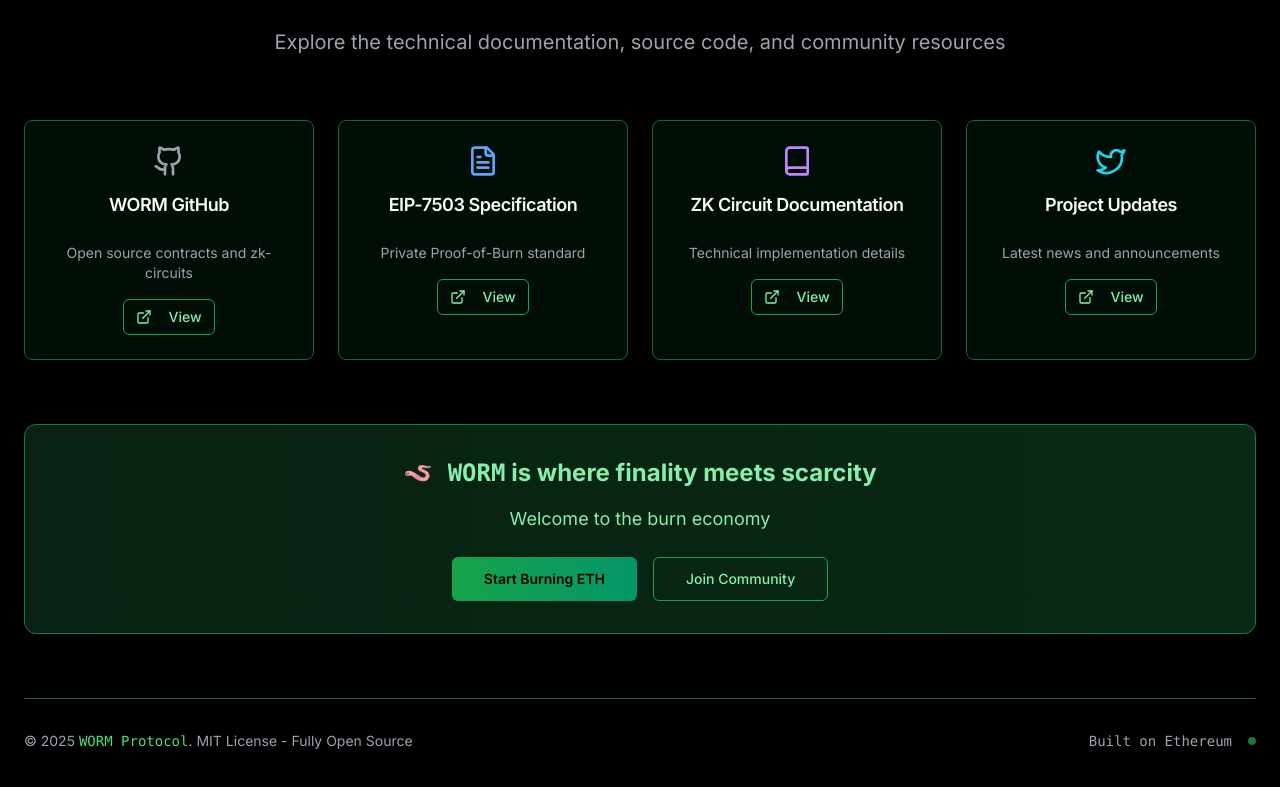
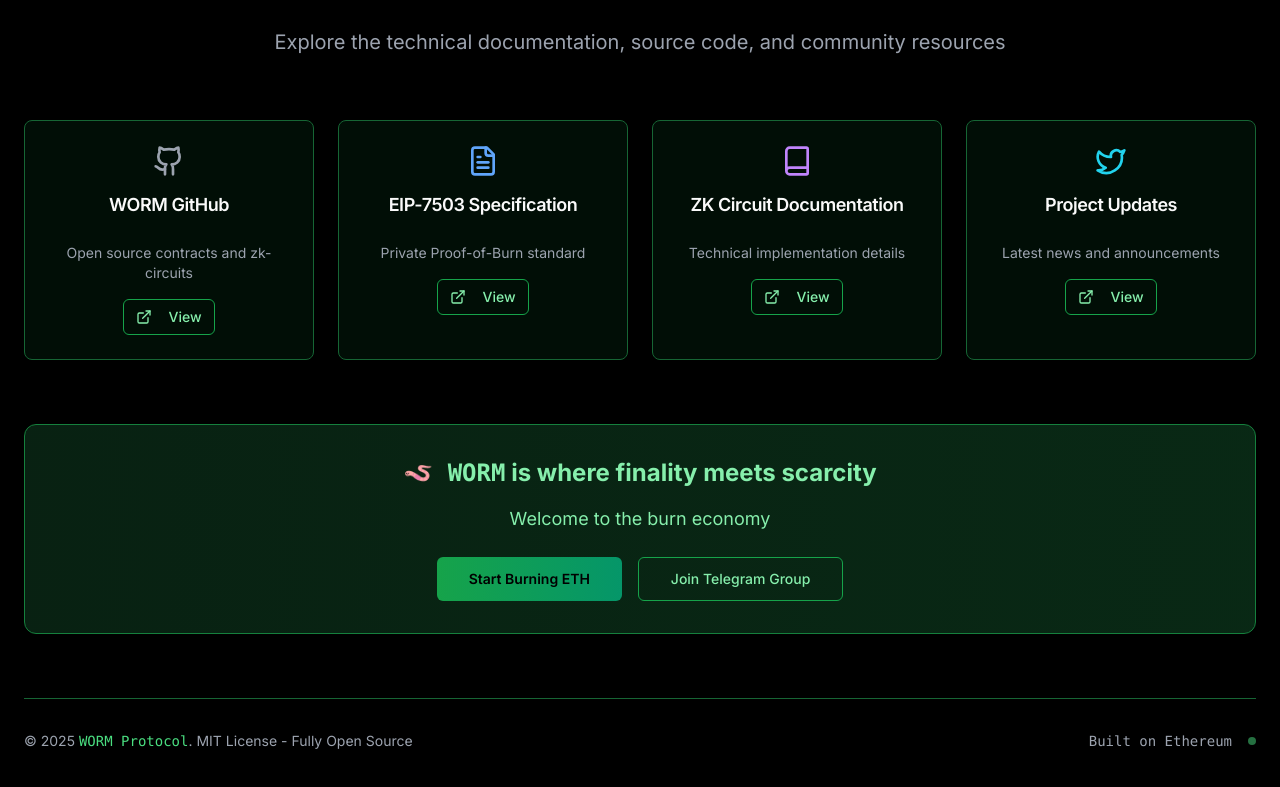
Before and after one commit to worm-privacy/app, a Next.js app: page / in a window 1280 px wide. Shown: the part 6012-6799 px from the top of the page. Built offline with nearby package versions, Linux system fonts and the light colour scheme.

Commit message:
Add TG link

```diff
--- a/components/resources.tsx
+++ b/components/resources.tsx
@@ -78,19 +78,23 @@ export function Resources() {
           <p className="text-lg text-green-300 mb-6">Welcome to the burn economy</p>
 
           <div className="flex flex-col sm:flex-row gap-4 justify-center">
+            <a href="https://github.com/worm-privacy/miner">
               <Button
                 size="lg"
                 className="bg-gradient-to-r from-green-600 to-emerald-600 hover:from-green-700 hover:to-emerald-700 text-black font-semibold"
               >
                 Start Burning ETH
               </Button>
+            </a>
+            <a href="https://t.me/+HYMJx8QmCBw1NWRk">
               <Button
                 size="lg"
                 variant="outline"
                 className="border-green-600 text-green-300 hover:bg-green-900/50 bg-transparent"
               >
-              Join Community
+                Join Telegram Group
               </Button>
+            </a>
           </div>
         </div>
 
@@ -108,6 +112,6 @@ export function Resources() {
           </div>
         </footer>
       </div>
-    </section>
+    </section >
   )
 }
```
Lines whose indentation alone changed are shown as unchanged.
